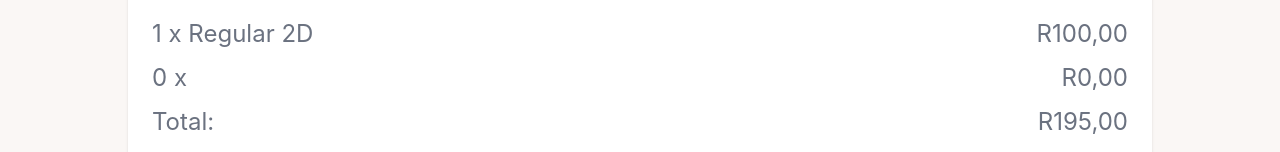
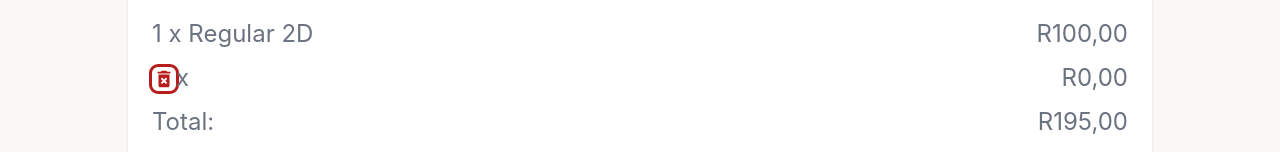
Before and after one commit to tshifhiwamnguni/movieApp, a React (Create React App) app in the folder frontend/: page /snacks in a window 1280 px wide. Shown: the part 314-466 px from the top of the page. Built offline with nearby package versions, Linux system fonts and the light colour scheme; no server answers.

Commit message:
initial commit

```diff
--- a/frontend/src/components/customers/addExtras/snacks.jsx
+++ b/frontend/src/components/customers/addExtras/snacks.jsx
@@ -1,44 +1,89 @@
 import womenKing from "../../../assets/womanKing.jpeg";
-import { BsFillPlusSquareFill } from "react-icons/bs"
-import axios from "axios"
+import { BsFillPlusSquareFill } from "react-icons/bs";
+import { MdDeleteForever } from "react-icons/md";
+import axios from "axios";
 import { useState } from "react";
 import { useEffect } from "react";
 
 export default function Example() {
-    const [snack , setSnack] = useState('')
-    const [price , setPrice] = useState(0)
-    const [quantity , setQuantity] = useState(0)
+  const [snack, setSnack] = useState("");
+  const [price, setPrice] = useState(0);
+  const [quantity, setQuantity] = useState(0);
 
-    const [mediumcombo , setMediumcombo] = useState('')
-    const [mediumblockbuster , setMediumblockbuster] = useState('')
+  const [mediumcombo, setMediumcombo] = useState("");
+  const [mediumblockbuster, setMediumblockbuster] = useState("");
   // const [mediumcombo , setMediumcombo] = useState('')
 
-    console.log(price)
+  console.log(price);
 
   const getOrders = () => {
-        axios.get('https://strapi-movie-app.onrender.com/api/cinema-orders?populate=*').then((response) => {
-            console.log(response)
-            getSnack(response.data.data[0].attributes.cinema_snacks.data[0].attributes.name)
-            getPrice(response.data.data[0].attributes.cinema_snacks.data[0].attributes.price)
-            getQuantity(response.data.data[0].attributes.quantity)
-        }).catch((error) => {
-            console.log(error)
+    axios
+      .get(
+        "https://strapi-movie-app.onrender.com/api/cinema-orders?populate=*"
+      )
+      .then((response) => {
+        console.log(response);
+        getSnack(
+          response.data.data[0].attributes.cinema_snacks.data[0].attributes.name
+        );
+        getPrice(
+          response.data.data[0].attributes.cinema_snacks.data[0].attributes
+            .price
+        );
+        getQuantity(response.data.data[0].attributes.quantity);
       })
-    }
+      .catch((error) => {
+        console.log(error);
+      });
+  };
+
+  const addExtra = () => {
+    axios.post();
+  };
+
+  const deleteExtra = () => {
+    axios
+      .delete(`https://strapi-movie-app.onrender.com/api/cinema-orders/4`)
+      .then((res) => {
+        console.log(res);
+        console.log("User deleted successfully");
+      })
+      .catch((err) => {
+        console.log(err);
+      });
+  };
+
+  const Extras = (props) => {
+    return (
+      <>
+        <p className="mt-2 text-2xl text-gray-500">
+          <MdDeleteForever
+            onClick={props.delete}
+            className="inline-flex items-center rounded-md border border-transparent outline text-red-700"
+          />
+          x {props.snacks}
+        </p>
+
+        <p className="mt-2 text-2xl text-gray-500">R{props.prices},00</p>
+      </>
+    );
+  };
 
   const getSnack = (information) => {
-        setSnack(information)
-    }
+    setSnack(information);
+  };
   const getPrice = (info) => {
-        setPrice(info)
-    }
+    setPrice(info);
+  };
+
   const getQuantity = (info) => {
-        setQuantity(info)
-    }
+    setQuantity(info);
+  };
 
   useEffect(() => {
     getOrders();
-    })
+  });
+
   return (
     <>
       <div className="mx-auto bg-blue-400 p-4">
@@ -71,25 +116,27 @@ export default function Example() {
                   </div>
 
                   <div>
-                    <label className="block text-2xl font-medium text-gray-700">Cinema:</label>
+                    <label className="block text-2xl font-medium text-gray-700">
+                      Cinema:
+                    </label>
                     <div className="mt-1">
                       <p className="mt-2 text-2xl text-gray-500">Menlyn park</p>
                     </div>
                   </div>
 
                   <div>
-                    <label className="block text-2xl font-medium text-gray-700">Items:</label>
+                    <label className="block text-2xl font-medium text-gray-700">
+                      Items:
+                    </label>
                     <div className="mt-1 flex justify-between">
                       <p className="mt-2 text-2xl text-gray-500">
                         1 x Regular 2D
                       </p>
                       <p className="mt-2 text-2xl text-gray-500">R100,00</p>
                     </div>
+
                     <div className="mt-1 flex justify-between">
-                      <p className="mt-2 text-2xl text-gray-500">
-                        {quantity} x {snack}
-                      </p>
-                      <p className="mt-2 text-2xl text-gray-500">R{price},00</p>
+                      <Extras delete={deleteExtra} snacks={snack} prices={price}/>
                     </div>
 
                     <div className="mt-1 flex justify-between">
@@ -100,7 +147,10 @@ export default function Example() {
                 </div>
 
                 <div className="bg-gray-50 px-4 py-3 text-right sm:px-6">
-                  <button type="button" className="inline-flex items-center rounded-md border border-transparent bg-indigo-600 text-2xl py-4 px-8">
+                  <button
+                    type="button"
+                    className="inline-flex items-center rounded-md border border-transparent bg-indigo-600 text-2xl py-4 px-8"
+                  >
                     Checkout
                   </button>
                 </div>
@@ -130,13 +180,15 @@ export default function Example() {
                         </h2>
                         <img
                           className="h-1/2 w-full"
-                          src='https://numetro.co.za/wp-content/uploads/concession_images/A000006871.png'
+                          src="https://numetro.co.za/wp-content/uploads/concession_images/A000006871.png"
                           alt="movie poster"
                         />
                         <p className=" text-4xl text-gray-500">R95,00</p>
-                        <button type="button"
-                          className="flex items-center justify-evenly p-4 rounded-md border border-transparent bg-green-800">
-                            <BsFillPlusSquareFill className="text-2xl"/>
+                        <button
+                          type="button"
+                          className="flex items-center justify-evenly p-4 rounded-md border border-transparent bg-green-800"
+                        >
+                          <BsFillPlusSquareFill className="text-2xl" />
                           <h1 className="text-2xl">Add To Basket</h1>
                         </button>
                       </div>
@@ -149,13 +201,15 @@ export default function Example() {
                         </h2>
                         <img
                           className="h-1/2 w-full"
-                          src='https://numetro.co.za/wp-content/uploads/concession_images/A000006868.png'
+                          src="https://numetro.co.za/wp-content/uploads/concession_images/A000006868.png"
                           alt="movie poster"
                         />
                         <p className=" text-4xl text-gray-500">R95,00</p>
-                        <button type="button"
-                          className="flex items-center justify-evenly p-4 rounded-md border border-transparent bg-green-800">
-                            <BsFillPlusSquareFill className="text-2xl"/>
+                        <button
+                          type="button"
+                          className="flex items-center justify-evenly p-4 rounded-md border border-transparent bg-green-800"
+                        >
+                          <BsFillPlusSquareFill className="text-2xl" />
                           <h1 className="text-2xl">Add To Basket</h1>
                         </button>
                       </div>
@@ -168,13 +222,15 @@ export default function Example() {
                         </h2>
                         <img
                           className="h-1/2 w-full"
-                          src='https://numetro.co.za/wp-content/uploads/concession_images/A000006872.png'
+                          src="https://numetro.co.za/wp-content/uploads/concession_images/A000006872.png"
                           alt="movie poster"
                         />
                         <p className=" text-4xl text-gray-500">R95,00</p>
-                        <button type="button"
-                          className="flex items-center justify-evenly p-4 rounded-md border border-transparent bg-green-800">
-                            <BsFillPlusSquareFill className="text-2xl"/>
+                        <button
+                          type="button"
+                          className="flex items-center justify-evenly p-4 rounded-md border border-transparent bg-green-800"
+                        >
+                          <BsFillPlusSquareFill className="text-2xl" />
                           <h1 className="text-2xl">Add To Basket</h1>
                         </button>
                       </div>
```
Lines whose indentation alone changed are shown as unchanged.
